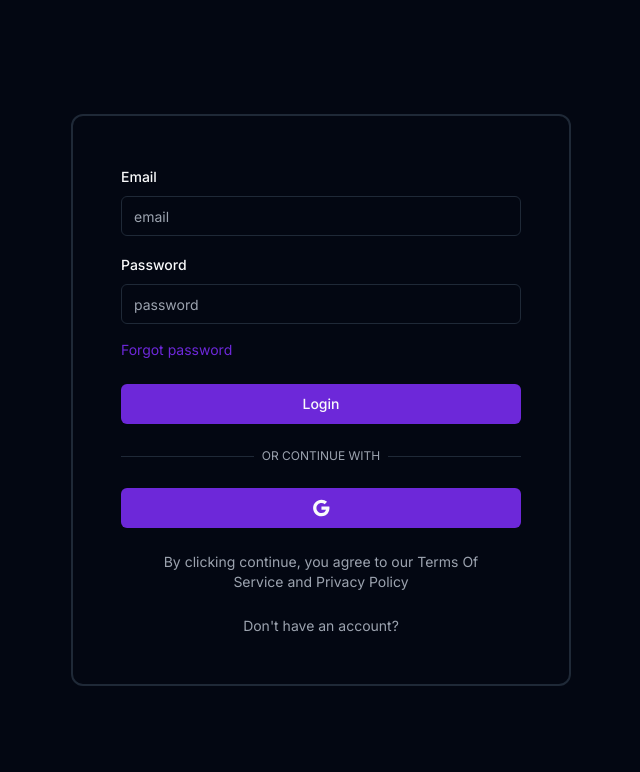
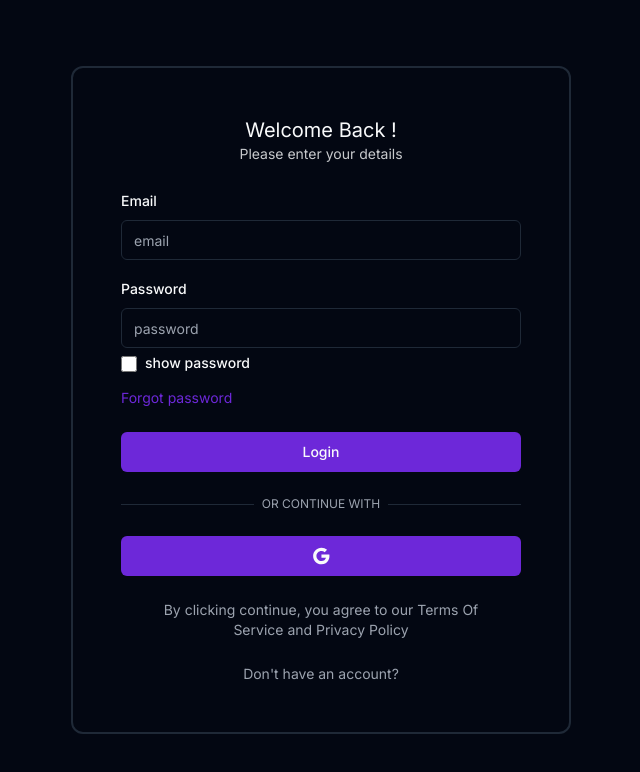
Before and after one commit to ahmedcharfeddine013/dione_energy, a Next.js app: page /auth/sign-in in a window 1280 px wide. Shown: the top 772 px of the page, without its empty margins (319-959 px from the left). Built offline with nearby package versions, Linux system fonts and the light colour scheme.

Commit message:
auth ui pages

```diff
--- a/src/app/layout.tsx
+++ b/src/app/layout.tsx
@@ -5,8 +5,8 @@ import "./globals.css";
 const inter = Inter({ subsets: ["latin"] });
 
 export const metadata: Metadata = {
-  title: "Create Next App",
-  description: "Generated by create next app",
+  title: "Dione",
+  description: "Energy",
 };
 
 export default function RootLayout({
--- a/src/components/auth/LoginForm.tsx
+++ b/src/components/auth/LoginForm.tsx
@@ -18,12 +18,14 @@ import Social from "./Social";
 import { LoginSchema } from "@/lib/validations";
 import { zodResolver } from "@hookform/resolvers/zod";
 import { Login } from "@/lib/actions/auth";
+import { Label } from "../ui/label";
 
 const LoginForm = () => {
   const [showTwoFactor, setShowTwoFactor] = useState(false);
 
   const [error, setError] = useState<string | undefined>("");
   const [success, setSuccess] = useState<string | undefined>("");
+  const [showPassword, setShowPassword] = useState(false);
   const [isPending, startTransition] = useTransition();
 
   const form = useForm({
@@ -54,9 +56,14 @@ const LoginForm = () => {
   };
   return (
     <div>
-      <div className="flex flex-col items-center justify-center p-12 gap-6 border-2 rounded-xl">
-        {/* <h1 className="text-xl">Welcome Back</h1> */}
-        <div className="flex flex-col w-[400px] gap-6">
+      <div className="flex flex-col items-center justify-center p-6 md:p-12 gap-6 border-2 rounded-xl">
+        <div className="flex items-center justify-center flex-col ">
+          <h1 className="text-xl">Welcome Back !</h1>
+          <p className="text-secondary-foreground/80 text-sm">
+            Please enter your details
+          </p>
+        </div>
+        <div className="flex flex-col  w-[300px] md:w-[400px] gap-6">
           <Form {...form}>
             <form
               className="flex flex-col items-start justify-center gap-4"
@@ -112,10 +119,18 @@ const LoginForm = () => {
                             <Input
                               {...field}
                               placeholder="password"
-                              type="password"
+                              type={showPassword ? "text" : "password"}
                               disabled={isPending}
                             ></Input>
                           </FormControl>
+                          <div className="flex items-start justify-start gap-2">
+                            <Input
+                              type="checkbox"
+                              onClick={() => setShowPassword(!showPassword)}
+                              className="w-4 h-4"
+                            />
+                            <Label>show password</Label>
+                          </div>
                           <Button
                             size="sm"
                             variant="link"
@@ -131,6 +146,7 @@ const LoginForm = () => {
                   </>
                 )}
               </div>
+
               <Button
                 type="submit"
                 className="w-full flex items-center justify-center gap-2"
--- a/src/components/auth/RegisterForm.tsx
+++ b/src/components/auth/RegisterForm.tsx
@@ -48,9 +48,9 @@ export default function RegisterForm() {
 
   return (
     <div>
-      <div className="flex flex-col items-center justify-center p-12 gap-6 border-2 rounded-xl">
+      <div className="flex flex-col items-center justify-center p-6 md:p-12 gap-6 border-2 rounded-xl">
         <h1 className="text-xl">Create an account</h1>
-        <div className="flex flex-col w-[400px] gap-6">
+        <div className="flex flex-col w-[300px] md:w-[400px] gap-6">
           <Form {...form}>
             <form
               className="flex flex-col items-start justify-center gap-4"
@@ -106,25 +106,26 @@ export default function RegisterForm() {
                           disabled={isPending}
                         ></Input>
                       </FormControl>
+                      <div className="flex items-start justify-start gap-2">
+                        <Input
+                          type="checkbox"
+                          onClick={() => setShowPassword(!showPassword)}
+                          className="w-4 h-4"
+                        />
+                        <Label>show password</Label>
+                      </div>
                       <FormMessage />
                     </FormItem>
                   )}
                 />
               </div>
-              <div className="flex items-center justify-center gap-2">
-                <Input
-                  type="checkbox"
-                  onClick={() => setShowPassword(!showPassword)}
-                  className="w-4 h-4"
-                />
-                <Label>show password?</Label>
-              </div>
+
               <Button
                 type="submit"
                 className="w-full flex items-center justify-center gap-2"
                 disabled={isPending}
               >
-                Sign Up
+                Register
               </Button>
             </form>
           </Form>
--- a/src/constants/index.ts
+++ b/src/constants/index.ts
@@ -1,4 +1,4 @@
-const testEmail = process.env.USER_EMAIL;
-const testPassword = process.env.USER_PASSWORD;
+const testEmail = process.env.USER_EMAIL as string;
+const testPassword = process.env.USER_PASSWORD as string;
 
 export { testEmail, testPassword };
```
